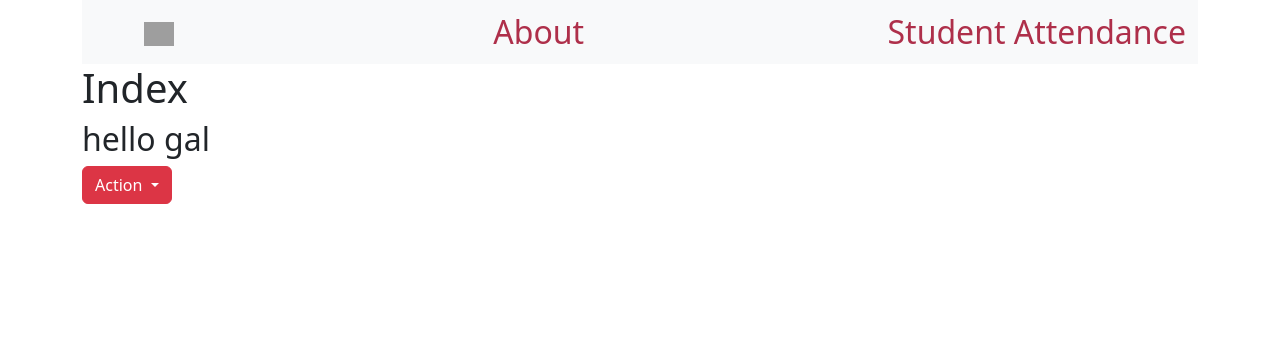
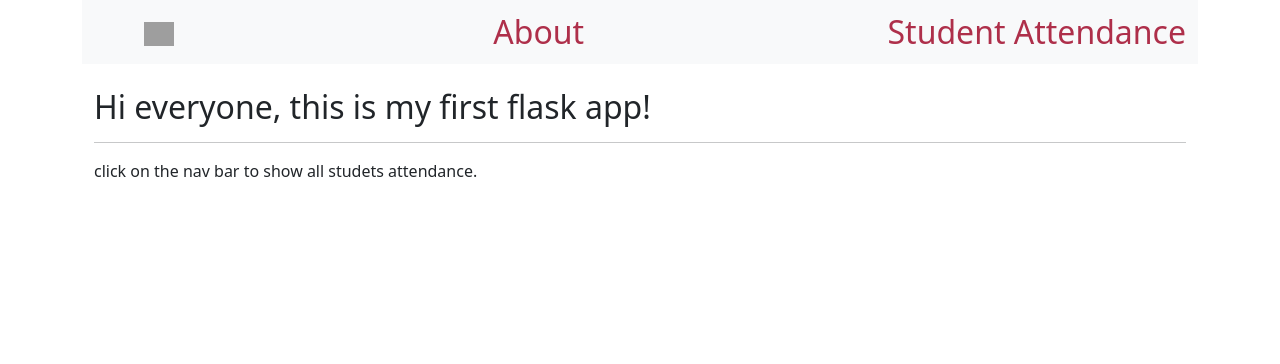
Before and after one commit to galfrylich/finalProject, a Python web app: template templates/index.html in a window 1280 px wide. Shown: the top 364 px of the page. Run offline with Jinja, Linux system fonts and the light colour scheme; the template is opened without the code that fills it, so the values that code supplies are empty; grey boxes are pictures that could not be loaded.

Commit message:
fix templates

```diff
--- a/templates/base.html
+++ b/templates/base.html
@@ -19,7 +19,7 @@
         <nav class="navbar bg-light">
             <div class="container">
               <a class="navbar-brand" href="#">
-                <img src="/docs/5.2/assets/brand/bootstrap-logo.svg" alt="Bootstrap" width="30" height="24">
+                <img src="../searching-bar.png" alt="Bootstrap" width="30" height="24">
                 <a href="{{ url_for('index') }}">About</a>
                 <a href="{{ url_for('show_students') }}">Student Attendance</a>
               </a>
--- a/templates/index.html
+++ b/templates/index.html
@@ -3,9 +3,14 @@
 
 
 {% block content %}
-    <h1>{% block title %} Index {% endblock %}</h1>
-    <h2>hello gal </h2>
-    <button type="button" class="btn btn-danger dropdown-toggle" data-bs-toggle="dropdown" aria-expanded="false">
-        Action
-      </button>
+<div class="container">
+  <br>
+  <h2>
+    Hi everyone, this is my first flask app!
+  </h2>
+  <hr>
+  <p>click on the nav bar to show all studets attendance.</p>
+</div>
+
+
 {% endblock %}
--- a/templates/show_students.html
+++ b/templates/show_students.html
@@ -5,10 +5,8 @@
 <table class="table table-striped">
     <thead>
         <tr>
-          <th scope="col">#</th>
           <th scope="col">Name</th>
-          <th scope="col">Email</th>
-          <th scope="col">Duration</th>
+          <th scope="col">average</th>
         </tr>
       </thead>
       <tbody>
@@ -16,8 +14,6 @@
         {%for i in students%}
             <th scope="row">{{i[0]}}</th>
             <td>{{i[1]}}</td>
-            <td>{{i[2]}}</td>
-            <td>{{i[3]}}</td>
           </tr>
         {%endfor%}
         <tr>
```
